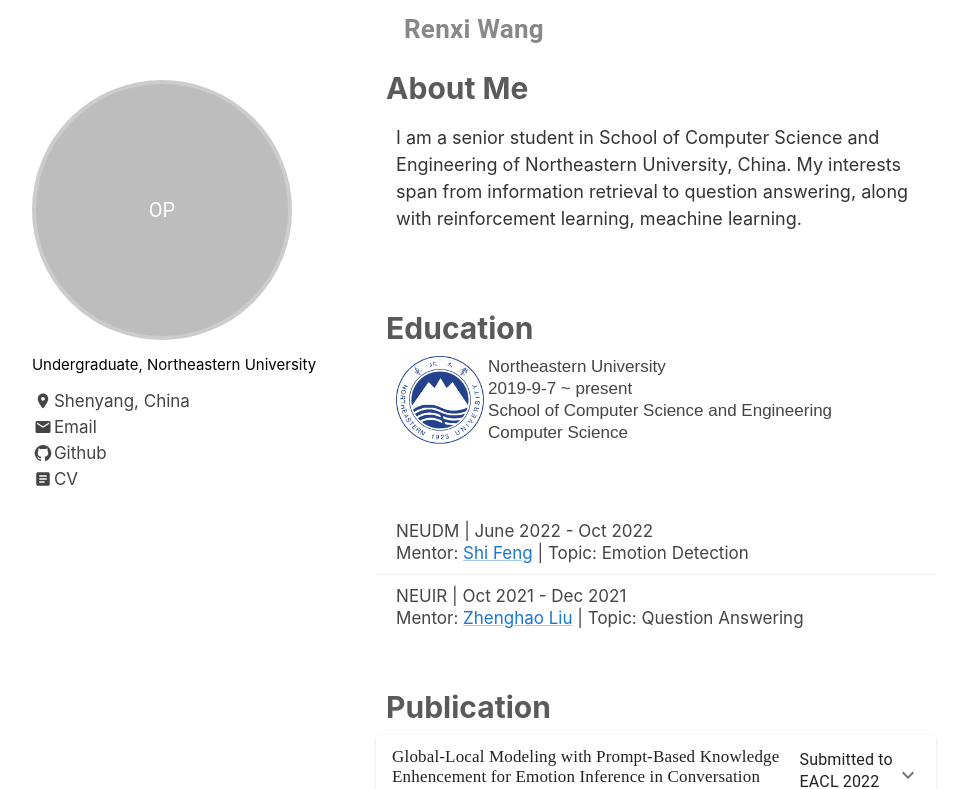
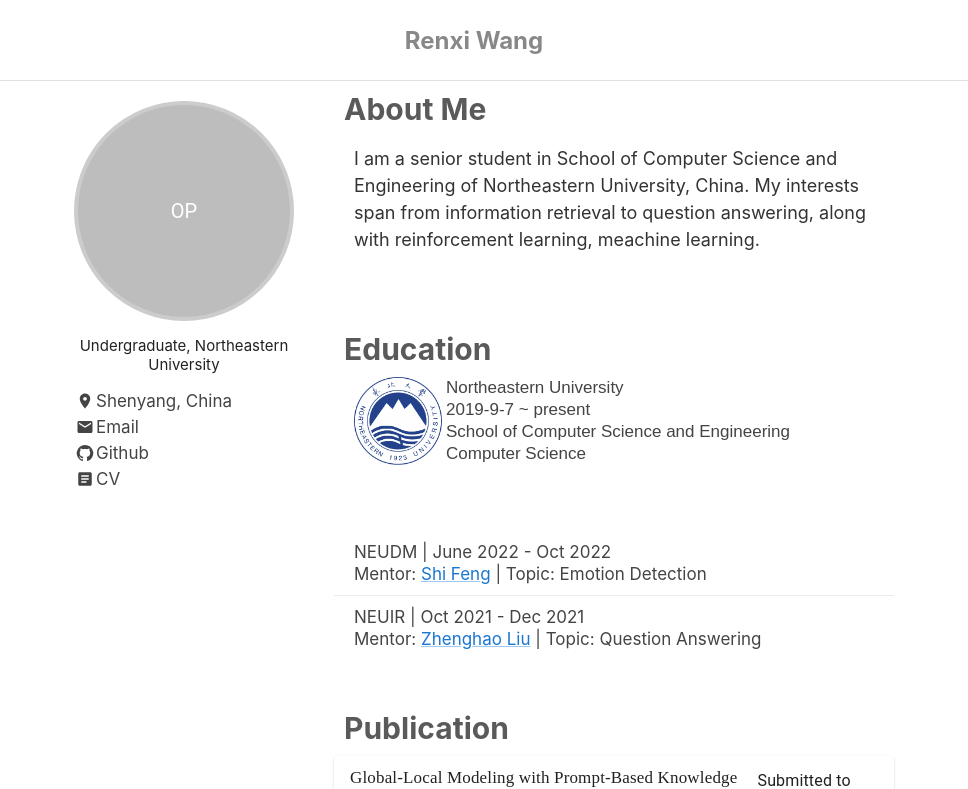
Before and after one commit to Reason-Wang/homepage, a React (Create React App) app: page / in a window 1280 px wide. Shown: the top 789 px of the page, without its empty margins (166-1134 px from the left). Built offline with nearby package versions, Linux system fonts and the light colour scheme.

Commit message:
narrower banner

```diff
--- a/src/App.js
+++ b/src/App.js
@@ -10,7 +10,7 @@
 
 function App() {
   return (
-      <Grid className="App" container direction="column" alignItems="center" justifyContent="left">
+      <Grid className="App" container direction="column" justifyContent="left">
       {/*//  <div style={{display: "flex", flexDirection: "column",  justifyContent: "center"}}>*/}
       {/*    <Grid item direction="column" justifyContent="center" alignItems="center">*/}
 
--- a/src/components/BasicInformation.js
+++ b/src/components/BasicInformation.js
@@ -12,18 +12,37 @@
 export const Signature = () =>{
     return (
         <Grid item justifyContent="flex-start">
-            <Breadcrumbs aria-label="breadcrumb">
-                <Typography sx={infoStyle.signature} color="textPrimary">Renxi Wang </Typography>
-            </Breadcrumbs>
+            <div style={{backgroundColor: "#fff", margin: 0, top: 0, position: "relative", width: "100%", height: "80px", display: "flex", alignItems: "center", justifyContent: "center"}}>
+                <Grid item>
+                    <p style={{margin: 0, color: "#888", fontSize: "24px", fontWeight: "bold"}}>Renxi Wang</p>
+                </Grid>
+                <Grid item>
+                    <p></p>
+                </Grid>
+            </div>
         </Grid>
     )
 }
 
 export const BasicInfoDisplay = () =>{
+    const [width, height] = useWindowSize();
+    var local_infoStyle = structuredClone(infoStyle)
+    if (width > 700){
+        local_infoStyle.width = 200
+    }
+    else if (width > 200) {
+        local_infoStyle.width = width * 0.3;
+    }
+    else{
+        local_infoStyle.width = 100;
+    }
+    local_infoStyle.avatar.width = local_infoStyle.width * 1
+    local_infoStyle.avatar.height = local_infoStyle.width * 1
     return (
-        // <Grid item>
-        <Box sx={infoStyle}>
-            <Avatar sx={infoStyle.avatar} >
+        <Grid item>
+            <div style={local_infoStyle}>
+            <Paper elevation={0} square={true}>
+            <Avatar sx={local_infoStyle.avatar} >
                 OP
             </Avatar>
             <p style={infoStyle.sign}>Undergraduate, Northeastern University</p>
@@ -36,8 +55,9 @@
                     </div>
                 )
             })}
-        </Box>
-        // </Grid>
+            </Paper>
+        </div>
+        </Grid>
     )
 }
 
@@ -49,7 +69,7 @@
         local_paperStyle.width = 560
     }
     else if (width > 600) {
-        local_paperStyle.width = width * 0.8;
+        local_paperStyle.width = width * 0.7;
     }
     else{
         local_paperStyle.width = 400;
--- a/src/components/Education.js
+++ b/src/components/Education.js
@@ -26,7 +26,7 @@
         local_paperStyle.width = 560
     }
     else if (width > 600) {
-        local_paperStyle.width = width * 0.8;
+        local_paperStyle.width = width * 0.7;
     }
     else{
         local_paperStyle.width = 400;
--- a/src/components/Experience.js
+++ b/src/components/Experience.js
@@ -24,7 +24,7 @@
         local_paperStyle.width = 560
     }
     else if (width > 600) {
-        local_paperStyle.width = width * 0.8;
+        local_paperStyle.width = width * 0.7;
     }
     else{
         local_paperStyle.width = 400;
--- a/src/components/Publication.js
+++ b/src/components/Publication.js
@@ -13,7 +13,7 @@
         local_paperStyle.width = 560
     }
     else if (width > 560) {
-        local_paperStyle.width = width * 0.8;
+        local_paperStyle.width = width * 0.7;
     }
     else{
         local_paperStyle.width = 400;
--- a/src/components/constants.js
+++ b/src/components/constants.js
@@ -7,6 +7,9 @@
 export const infoStyle = {
     margin: "20px",
     marginRight: "60px",
+    width: 200,
+    display: "flex",
+
     signature:{
       fontSize: "26px",
         margin: "10px",
```
